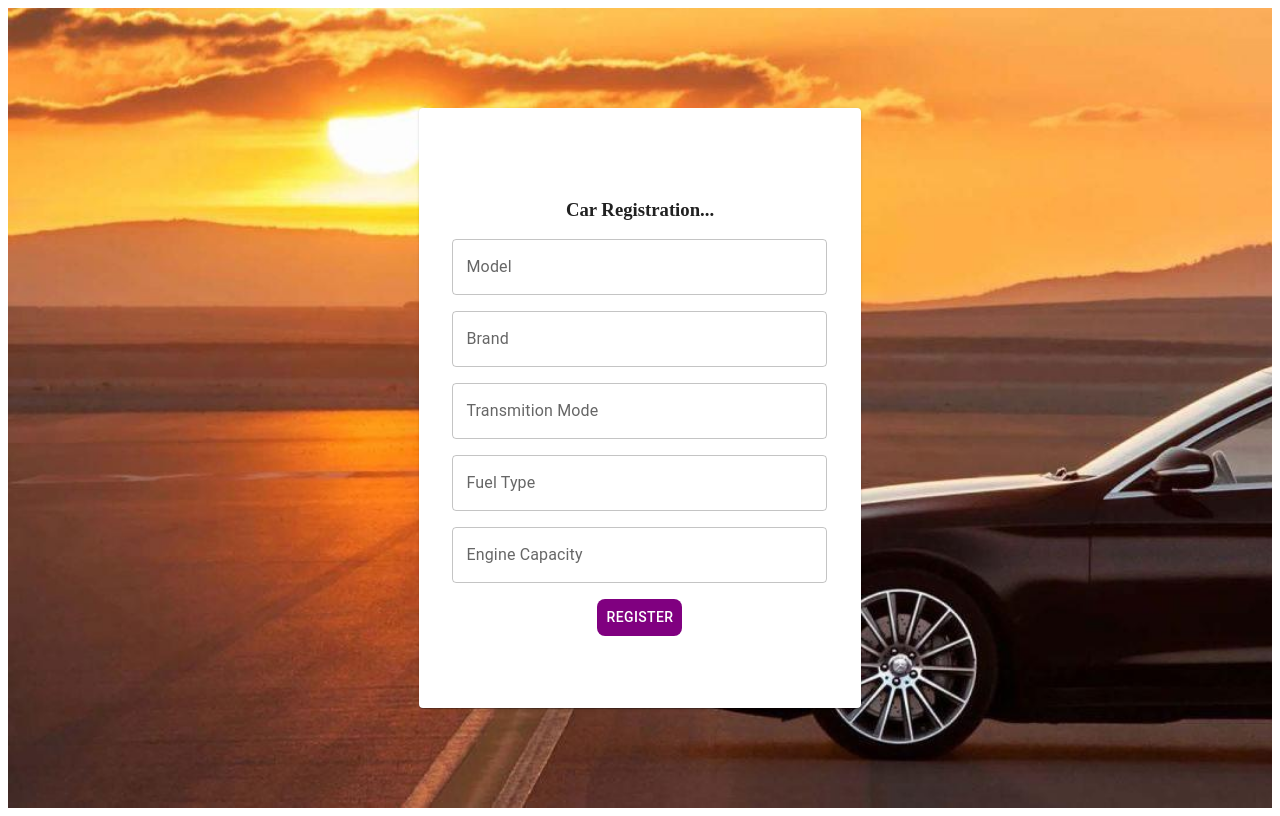
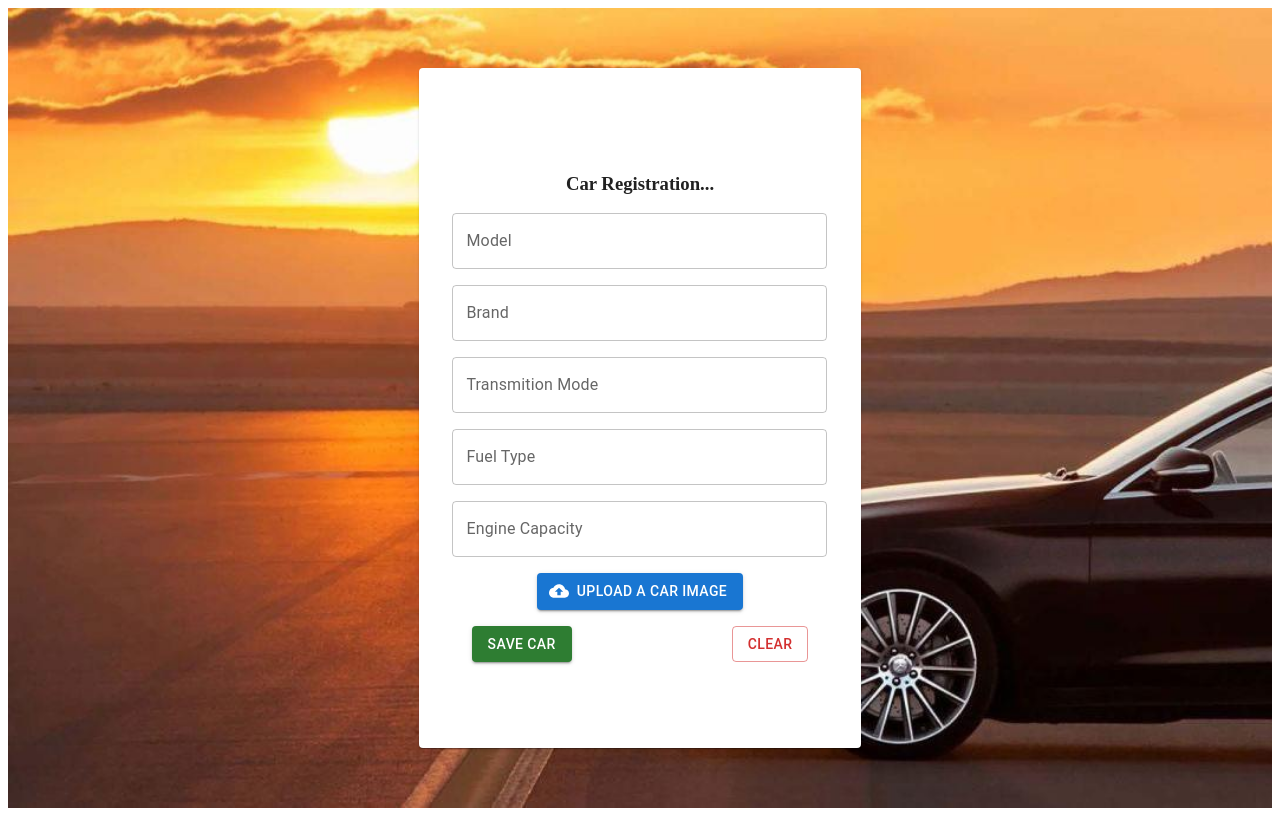
Before and after one commit to NipunikaRanasingha1993/riyapola-frontend-react, a React (Vite) app: page /actionPage in a window 1280 px wide. Built offline with nearby package versions, Linux system fonts and the light colour scheme.

Commit message:
third commit

```diff
--- a/src/pages/ActionPage/ActionPage.css
+++ b/src/pages/ActionPage/ActionPage.css
@@ -13,5 +13,5 @@
     justify-content: center;
     align-items: center;
     width: 35%;
-    height: 75vh;
+    height: 85vh;
 }
--- a/src/pages/ActionPage/ActionPage.jsx
+++ b/src/pages/ActionPage/ActionPage.jsx
@@ -1,21 +1,104 @@
-import { Button, Card, TextField } from '@mui/material'
+import {Card, Stack, TextField } from '@mui/material'
 import './ActionPage.css'
+import * as React from 'react';
+import { styled } from '@mui/material/styles';
+import Button from '@mui/material/Button';
+import CloudUploadIcon from '@mui/icons-material/CloudUpload';
+import { useState } from 'react';
+
+const VisuallyHiddenInput = styled('input')({
+    clip: 'rect(0 0 0 0)',
+    clipPath: 'inset(50%)',
+    height: 1,
+    overflow: 'hidden',
+    position: 'absolute',
+    bottom: 0,
+    left: 0,
+    whiteSpace: 'nowrap',
+    width: 1,
+  });
 
 export default function ActionPage(){
+
+    const [carModel,setCarModel] = useState("");
+    const [carBrand,setCarBrand] = useState("");
+    const [carTransMode,setCarTransMode] = useState("");
+    const [carFuelType,setCarFuelType] = useState("");
+    const [carEngineCap,setCarEngineCap] = useState("");
+
+    const saveCar = () =>{
+        const data = new FormData();
+
+        data.append('model',carModel)
+        data.append('brand',carBrand)
+        data.append('transMode',carTransMode)
+        data.append('fuelType',carFuelType)
+        data.append('engineCap',carEngineCap)
+
+    }
+
+
     return(
         <div>
             <section className="action">
                     <Card className='card1'>
                         <h3>Car Registration...</h3>
-                        <TextField sx={{marginBottom:2,width:375}} id="outlined-basic" label="Model" variant="outlined" />
-                        <TextField sx={{marginBottom:2,width:375}} id="outlined-basic" label="Brand" variant="outlined" />
-                        <TextField sx={{marginBottom:2,width:375}} id="outlined-basic" label="Transmition Mode" variant="outlined" />
-                        <TextField sx={{marginBottom:2,width:375}} id="outlined-basic" label="Fuel Type" variant="outlined" />
-                        <TextField sx={{marginBottom:2,width:375}} id="outlined-basic" label="Engine Capacity" variant="outlined" />
-                        <Button sx={{bgcolor:'purple',width:85,color:'white',borderRadius:2}}>Register</Button>
-                    </Card>
+
+                        <TextField
+                        sx={{marginBottom:2,width:375}}
+                        id="outlined-basic"
+                        label="Model"
+                        variant="outlined"
+                        onChange={(val)=>setCarModel(val.target.value)}/>
+
+                        <TextField
+                        sx={{marginBottom:2,width:375}}
+                        id="outlined-basic"
+                        label="Brand"
+                        variant="outlined"
+                        onChange={(val)=>setCarBrand(val.target.value)}/>
+
+                        <TextField
+                        sx={{marginBottom:2,width:375}}
+                        id="outlined-basic"
+                        label="Transmition Mode"
+                        variant="outlined"
+                        onChange={(val)=>setCarTransMode(val.target.value)}/>
+
+                        <TextField
+                        sx={{marginBottom:2,width:375}}
+                        id="outlined-basic"
+                        label="Fuel Type"
+                        variant="outlined"
+                        onChange={(val)=>setCarFuelType(val.target.value)}/>
+
+                        <TextField
+                        sx={{marginBottom:2,width:375}}
+                        id="outlined-basic"
+                        label="Engine Capacity"
+                        variant="outlined"
+                        onChange={(val)=>setCarEngineCap(val.target.value)}/>
+
+                        <Button
+                        sx={{marginBottom:2}}
+                        component="label"
+                        role={undefined}
+                        variant="contained"
+                        tabIndex={-1}
+                        startIcon={<CloudUploadIcon />}
+                        >
+                            Upload a Car Image
+                            <VisuallyHiddenInput type="file" />
+                            </Button>
+
+                            <Stack direction="row" spacing={20}>
+                                <Button variant="contained" color="success">Save car</Button>
+                                <Button variant="outlined" color="error">Clear</Button>
+                                </Stack>
+
+                </Card>
 
             </section>
         </div>
-    )
+    );
 }
--- a/src/pages/LoginPage/LoginPage.jsx
+++ b/src/pages/LoginPage/LoginPage.jsx
@@ -3,7 +3,7 @@ import './LoginPage.css'
 import * as React from 'react';
 import TextField from '@mui/material/TextField';
 import { useState } from "react";
-import { Link, useNavigate } from "react-router-dom";
+import { useNavigate } from "react-router-dom";
 import instance from "../../service/AxiosOrder.jsx";
 
 export default function LoginPage(){
@@ -21,7 +21,11 @@ export default function LoginPage(){
           .then(function (response) {
             console.log(response.data.token);
             localStorage.setItem('admToken' , response.data.token);
-            navigate('/actionPage');
+            if(response.data.token!=null){
+              navigate('/actionPage');
+            }else {
+              console.log("your token has not created....");
+            }
 
           })
           .catch(function (error) {
@@ -34,7 +38,7 @@ export default function LoginPage(){
             <section className="main">
 
                 <Card className="card">
-                    <h3>Login to Riyapola</h3>
+                    <h3>Admin Login</h3>
                         <TextField sx={{marginBottom:3,width:375}} id="outlined-basic" label="Enter Email" variant="outlined" onChange={(val)=>{setEmail(val.target.value)}}/>
                         <TextField sx={{marginBottom:3,width:375}} id="outlined-basic" label="Enter Pasword" variant="outlined" onChange={(val)=>{setPassword(val.target.value)}}/>
                         <Button onClick={()=>Login()} sx={{bgcolor:'purple',color:'white',borderRadius:2,width:85}}>Login</Button>
```
